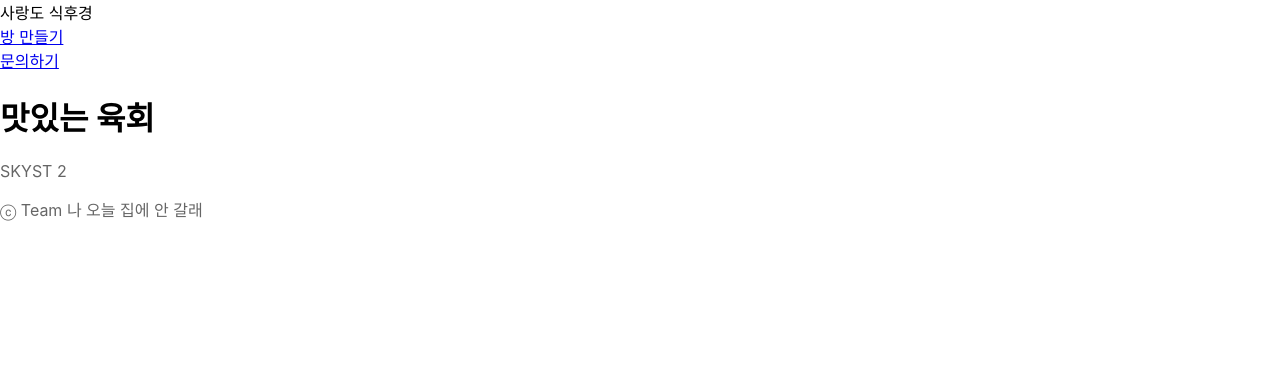
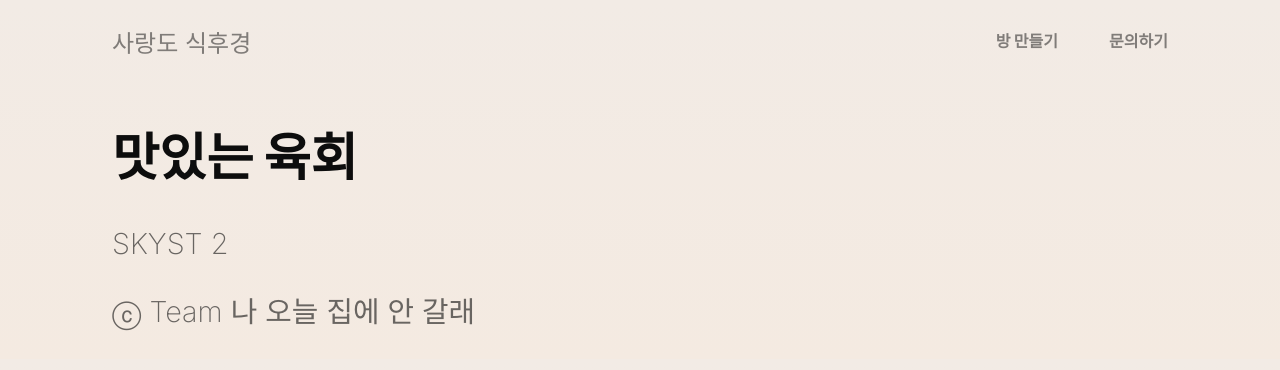
Before and after one commit to estherjsong/hack-love, a React (Create React App) app in the folder hack-love/: page / in a window 1280 px wide. Shown: the top 370 px of the page. Built offline with nearby package versions, Linux system fonts and the light colour scheme.

Commit message:
index.css updated

```diff
--- a/hack-love/src/index.css
+++ b/hack-love/src/index.css
@@ -1,13 +1,86 @@
 body {
   margin: 0;
-  font-family: -apple-system, BlinkMacSystemFont, 'Segoe UI', 'Roboto', 'Oxygen',
-    'Ubuntu', 'Cantarell', 'Fira Sans', 'Droid Sans', 'Helvetica Neue',
-    sans-serif;
+  font-family: 'Inter', sans-serif;
+  color: #0D0D0D;
+  font-weight: 200;
+  font-size: 1.8rem;
   -webkit-font-smoothing: antialiased;
   -moz-osx-font-smoothing: grayscale;
+  background: linear-gradient(#F2EBE5, #F4EAE1);
+  padding: 0 14vh 0 14vh;
 }
 
 code {
-  font-family: source-code-pro, Menlo, Monaco, Consolas, 'Courier New',
-    monospace;
+  font-family: 'Inter', sans-serif;
 }
+
+h1 {
+  font-weight: 900;
+  font-size: 3.2rem;
+  color: #0D0D0D;
+}
+
+h2 {
+  font-weight:700;
+  font-size: 2.6rem;
+  color: rgba(13, 13, 13, 0.75);
+}
+
+h3 {
+  font-weight: 900;
+  font-size: 2.2rem;
+  color: rgba(13, 13, 13, 0.8);
+}
+
+h4 {
+  font-weight: 900;
+  font-size: 1.65rem;
+  color: rgba(13, 13, 13, 0.5);
+}
+
+.link {
+  color: rgba(13, 13, 13, 0.5);
+  font-size: 1rem;
+  font-weight: 900;
+  text-decoration: none;
+  margin-left: 4vw;
+  display: inline-block;
+  position: relative;
+}
+
+.link::after {
+  content: '';
+  position: absolute;
+  width: 100%;
+  transform: scaleX(0);
+  height: 2px;
+  bottom: 0;
+  left: 0;
+  background-color: rgba(13, 13, 13, 0.3);
+  transform-origin: bottom right;
+  transition: transform 0.25s ease-out;
+}
+
+.link:hover::after {
+  transform: scaleX(1);
+  transform-origin: bottom left;
+}
+
+
+.link2 {
+  color: rgba(13, 13, 13, 1);
+  font-size: 1rem;
+  font-weight: 900;
+  text-decoration: none;
+  padding-left: 4vw;
+}
+
+header {
+  color: rgba(13, 13, 13, 0.5);
+  font-size: 1.5rem;
+  font-weight: 100;
+  font-style: none;
+  display: flex;
+  justify-content: space-between;
+  padding: 3vh 0 3vh 0;
+}
--- a/hack-love/src/layout/Header/Header.js
+++ b/hack-love/src/layout/Header/Header.js
@@ -1,5 +1,6 @@
 import React, { useState } from 'react';
 import { Link } from "react-router-dom";
+import '../../index.css';
 
 const Header = () => {
 
@@ -10,10 +11,8 @@ const Header = () => {
             </div>
 
             <div>
-                <Link to="/board">방 만들기</Link>
-            </div>
-            <div>
-                <Link to="/board">문의하기</Link>
+                <Link to="/board" className='link'>방 만들기</Link>
+                <Link to="/board" className='link'>문의하기</Link>
             </div>
         </header>
     );
```
